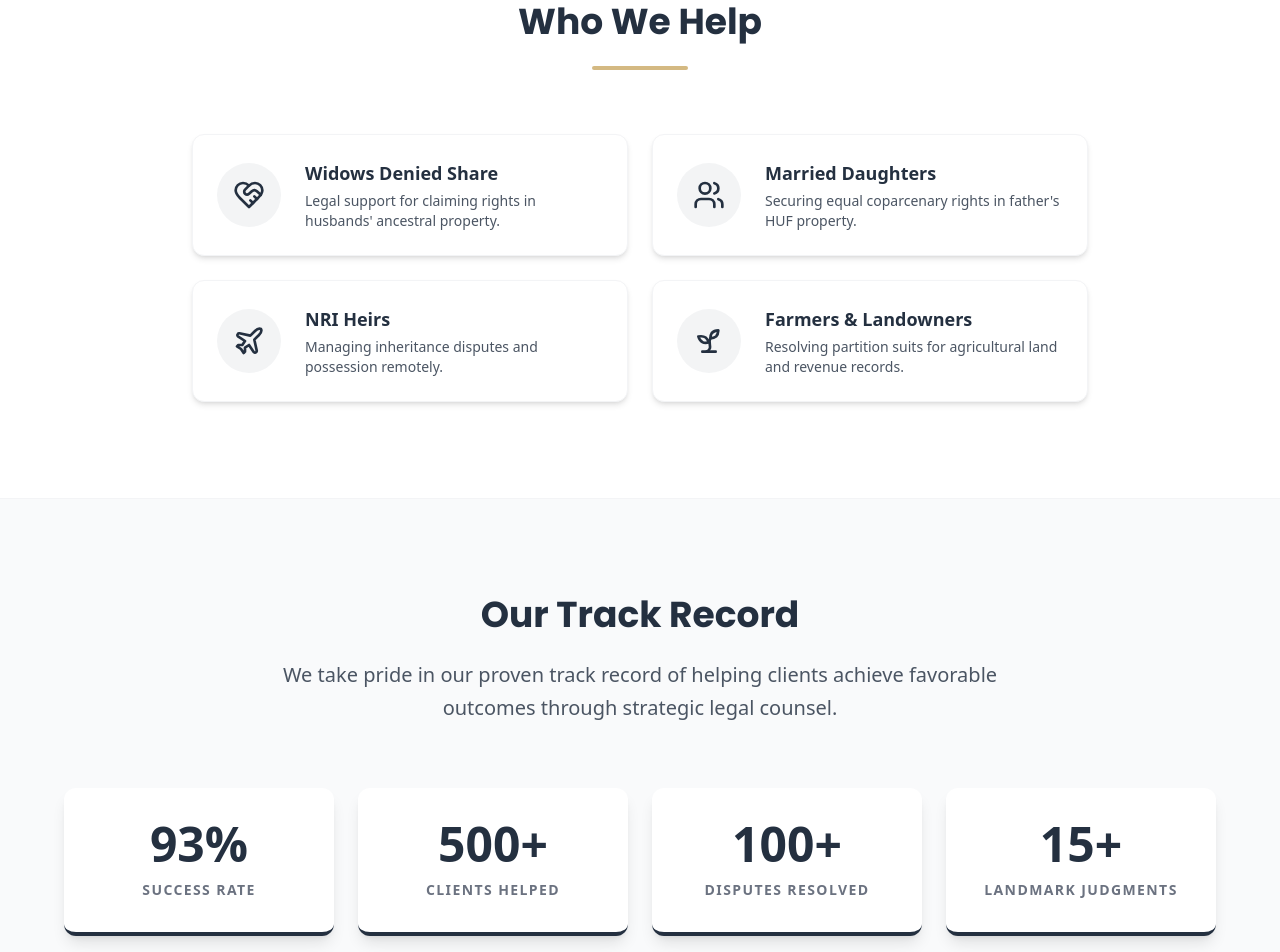
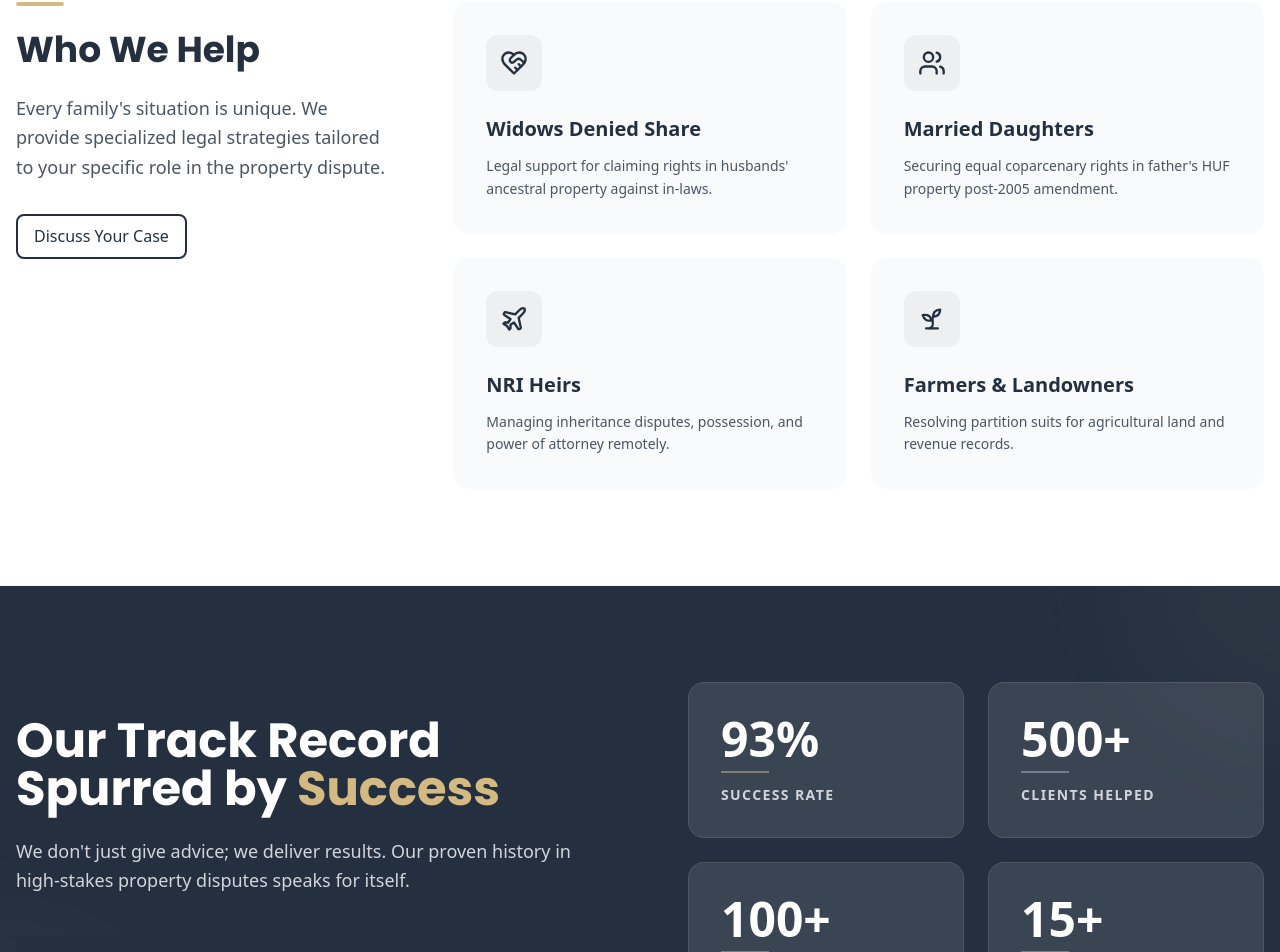
Before and after one commit to prateeksaxena1/nayasetu, a React (Vite) app: page / in a window 1280 px wide. Shown: the part 1151-2103 px from the top of the page. Built offline with nearby package versions, Linux system fonts and the light colour scheme.

Commit message:
redesign home page sections for better narrative flow, Redesign 'Track Record' to premium dark section

```diff
--- a/src/pages/Home.tsx
+++ b/src/pages/Home.tsx
@@ -185,99 +185,131 @@ const Home: React.FC = () => {
 
       <TrustStrip />
 
-      {/* Who We Help Section */}
-      <section className="py-24 bg-bg-default dark:bg-bg-dark border-b border-gray-100 dark:border-gray-800">
+      {/* Who We Help Section - 2 Column Layout */}
+      <section className="py-24 bg-white dark:bg-gray-900 border-b border-gray-100 dark:border-gray-800">
         <div className="container mx-auto px-4">
-          <FadeIn direction="up" className="text-center mb-16">
-            <h2 className="text-4xl font-bold text-primary dark:text-text-inverted mb-6 font-poppins">{t('whoWeHelp.title')}</h2>
-            <div className="w-24 h-1 bg-accent mx-auto rounded-full"></div>
+          <div className="grid grid-cols-1 lg:grid-cols-12 gap-12 lg:gap-16 items-start">
+            {/* Sticky Content Left */}
+            <div className="lg:col-span-4 lg:sticky lg:top-32">
+              <FadeIn direction="up">
+                <div className="w-12 h-1 bg-accent mb-6 rounded-full"></div>
+                <h2 className="text-3xl md:text-4xl font-bold text-primary dark:text-text-inverted mb-6 font-poppins leading-tight">
+                  {t('whoWeHelp.title')}
+                </h2>
+                <p className="text-lg text-text-muted dark:text-gray-400 mb-8 leading-relaxed">
+                  Every family's situation is unique. We provide specialized legal strategies tailored to your specific role in the property dispute.
+                </p>
+                <Button variant="outlined" className="hidden lg:inline-flex" onClick={() => setShowConsultationForm(true)}>
+                  Discuss Your Case
+                </Button>
               </FadeIn>
+            </div>
 
-          <StaggerChildren className="grid grid-cols-1 md:grid-cols-2 gap-6 max-w-4xl mx-auto">
-            <StaggerItem className="flex items-center p-6 bg-bg-default dark:bg-gray-800 rounded-xl shadow-md border border-gray-100 dark:border-gray-700 hover:shadow-lg transition-all duration-300 transform hover:-translate-y-1">
-              <div className="flex-shrink-0 mr-6 p-4 bg-primary/5 dark:bg-primary/20 rounded-full text-primary dark:text-accent">
-                <HeartHandshake className="w-8 h-8" />
+            {/* Grid Content Right */}
+            <div className="lg:col-span-8">
+              <StaggerChildren className="grid grid-cols-1 md:grid-cols-2 gap-6">
+                <StaggerItem className="flex flex-col p-8 bg-bg-muted dark:bg-gray-800 rounded-2xl hover:bg-white hover:shadow-xl transition-all duration-300 border border-transparent hover:border-gray-100 dark:hover:border-gray-700 group">
+                  <div className="w-14 h-14 mb-6 rounded-xl bg-primary/5 dark:bg-primary/20 text-primary dark:text-accent flex items-center justify-center group-hover:bg-primary group-hover:text-white transition-colors duration-300">
+                    <HeartHandshake className="w-7 h-7" />
                   </div>
-              <div>
-                <h3 className="font-bold text-lg text-primary dark:text-text-inverted mb-1">Widows Denied Share</h3>
-                <p className="text-gray-600 dark:text-gray-400 text-sm">Legal support for claiming rights in husbands' ancestral property.</p>
-              </div>
+                  <h3 className="font-bold text-xl text-primary dark:text-text-inverted mb-3">Widows Denied Share</h3>
+                  <p className="text-text-muted dark:text-gray-400 text-sm leading-relaxed">Legal support for claiming rights in husbands' ancestral property against in-laws.</p>
                 </StaggerItem>
 
-            <StaggerItem className="flex items-center p-6 bg-bg-default dark:bg-gray-800 rounded-xl shadow-md border border-gray-100 dark:border-gray-700 hover:shadow-lg transition-all duration-300 transform hover:-translate-y-1">
-              <div className="flex-shrink-0 mr-6 p-4 bg-primary/5 dark:bg-primary/20 rounded-full text-primary dark:text-accent">
-                <Users className="w-8 h-8" />
+                <StaggerItem className="flex flex-col p-8 bg-bg-muted dark:bg-gray-800 rounded-2xl hover:bg-white hover:shadow-xl transition-all duration-300 border border-transparent hover:border-gray-100 dark:hover:border-gray-700 group">
+                  <div className="w-14 h-14 mb-6 rounded-xl bg-primary/5 dark:bg-primary/20 text-primary dark:text-accent flex items-center justify-center group-hover:bg-primary group-hover:text-white transition-colors duration-300">
+                    <Users className="w-7 h-7" />
                   </div>
-              <div>
-                <h3 className="font-bold text-lg text-primary dark:text-text-inverted mb-1">Married Daughters</h3>
-                <p className="text-gray-600 dark:text-gray-400 text-sm">Securing equal coparcenary rights in father's HUF property.</p>
-              </div>
+                  <h3 className="font-bold text-xl text-primary dark:text-text-inverted mb-3">Married Daughters</h3>
+                  <p className="text-text-muted dark:text-gray-400 text-sm leading-relaxed">Securing equal coparcenary rights in father's HUF property post-2005 amendment.</p>
                 </StaggerItem>
 
-            <StaggerItem className="flex items-center p-6 bg-bg-default dark:bg-gray-800 rounded-xl shadow-md border border-gray-100 dark:border-gray-700 hover:shadow-lg transition-all duration-300 transform hover:-translate-y-1">
-              <div className="flex-shrink-0 mr-6 p-4 bg-primary/5 dark:bg-primary/20 rounded-full text-primary dark:text-accent">
-                <Plane className="w-8 h-8" />
+                <StaggerItem className="flex flex-col p-8 bg-bg-muted dark:bg-gray-800 rounded-2xl hover:bg-white hover:shadow-xl transition-all duration-300 border border-transparent hover:border-gray-100 dark:hover:border-gray-700 group">
+                  <div className="w-14 h-14 mb-6 rounded-xl bg-primary/5 dark:bg-primary/20 text-primary dark:text-accent flex items-center justify-center group-hover:bg-primary group-hover:text-white transition-colors duration-300">
+                    <Plane className="w-7 h-7" />
                   </div>
-              <div>
-                <h3 className="font-bold text-lg text-primary dark:text-text-inverted mb-1">NRI Heirs</h3>
-                <p className="text-gray-600 dark:text-gray-400 text-sm">Managing inheritance disputes and possession remotely.</p>
-              </div>
+                  <h3 className="font-bold text-xl text-primary dark:text-text-inverted mb-3">NRI Heirs</h3>
+                  <p className="text-text-muted dark:text-gray-400 text-sm leading-relaxed">Managing inheritance disputes, possession, and power of attorney remotely.</p>
                 </StaggerItem>
 
-            <StaggerItem className="flex items-center p-6 bg-bg-default dark:bg-gray-800 rounded-xl shadow-md border border-gray-100 dark:border-gray-700 hover:shadow-lg transition-all duration-300 transform hover:-translate-y-1">
-              <div className="flex-shrink-0 mr-6 p-4 bg-primary/5 dark:bg-primary/20 rounded-full text-primary dark:text-accent">
-                <Sprout className="w-8 h-8" />
+                <StaggerItem className="flex flex-col p-8 bg-bg-muted dark:bg-gray-800 rounded-2xl hover:bg-white hover:shadow-xl transition-all duration-300 border border-transparent hover:border-gray-100 dark:hover:border-gray-700 group">
+                  <div className="w-14 h-14 mb-6 rounded-xl bg-primary/5 dark:bg-primary/20 text-primary dark:text-accent flex items-center justify-center group-hover:bg-primary group-hover:text-white transition-colors duration-300">
+                    <Sprout className="w-7 h-7" />
                   </div>
+                  <h3 className="font-bold text-xl text-primary dark:text-text-inverted mb-3">Farmers & Landowners</h3>
+                  <p className="text-text-muted dark:text-gray-400 text-sm leading-relaxed">Resolving partition suits for agricultural land and revenue records.</p>
+                </StaggerItem>
+              </StaggerChildren>
+              <div className="mt-8 lg:hidden">
+                <Button variant="outlined" className="w-full" onClick={() => setShowConsultationForm(true)}>
+                  Discuss Your Case
+                </Button>
+              </div>
+            </div>
+          </div>
+        </div>
+      </section >
+
+      {/* Track Record Section - Dark Theme 2x2 Grid */}
+      <section id="track-record" className="py-24 bg-primary text-white overflow-hidden relative">
+        {/* Background Patterns */}
+        <div className="absolute top-0 right-0 w-64 h-64 bg-accent/5 rounded-full blur-3xl -mr-32 -mt-32"></div>
+        <div className="absolute bottom-0 left-0 w-80 h-80 bg-accent/5 rounded-full blur-3xl -ml-40 -mb-40"></div>
+
+        <div className="container mx-auto px-4 relative z-10">
+          <div className="grid grid-cols-1 lg:grid-cols-2 gap-16 lg:gap-24 items-center">
+
+            {/* Left Content */}
+            <div className="text-center lg:text-left">
+              <FadeIn direction="up">
+                <h2 className="text-4xl lg:text-5xl font-bold mb-6 font-poppins leading-tight">
+                  Our Track Record Spurred by <span className="text-accent">Success</span>
+                </h2>
+                <p className="text-lg text-gray-300 mb-10 leading-relaxed max-w-xl mx-auto lg:mx-0">
+                  We don't just give advice; we deliver results. Our proven history in high-stakes property disputes speaks for itself.
+                </p>
+                <div className="flex flex-col sm:flex-row gap-4 justify-center lg:justify-start">
+                  <Button onClick={() => setShowConsultationForm(true)} size="large" className="bg-accent text-primary hover:bg-white hover:text-primary border-none shadow-xl">
+                    Get Free Advice
+                  </Button>
+                </div>
+              </FadeIn>
+            </div>
+
+            {/* Right Grid Stats */}
             <div>
-                <h3 className="font-bold text-lg text-primary dark:text-text-inverted mb-1">Farmers & Landowners</h3>
-                <p className="text-gray-600 dark:text-gray-400 text-sm">Resolving partition suits for agricultural land and revenue records.</p>
-              </div>
+              <StaggerChildren className="grid grid-cols-2 gap-4 sm:gap-6">
+                <StaggerItem className="bg-white/10 backdrop-blur-sm p-6 sm:p-8 rounded-2xl border border-white/10 hover:bg-white/15 transition-all duration-300 group">
+                  <div className="text-4xl sm:text-5xl font-bold text-white mb-2 group-hover:scale-110 transition-transform origin-left text-accent">93%</div>
+                  <div className="h-0.5 w-12 bg-accent/50 mb-3"></div>
+                  <div className="text-xs sm:text-sm font-bold text-gray-300 uppercase tracking-widest">Success Rate</div>
+                </StaggerItem>
+
+                <StaggerItem className="bg-white/10 backdrop-blur-sm p-6 sm:p-8 rounded-2xl border border-white/10 hover:bg-white/15 transition-all duration-300 group">
+                  <div className="text-4xl sm:text-5xl font-bold text-white mb-2 group-hover:scale-110 transition-transform origin-left">500+</div>
+                  <div className="h-0.5 w-12 bg-white/30 mb-3"></div>
+                  <div className="text-xs sm:text-sm font-bold text-gray-300 uppercase tracking-widest">Clients Helped</div>
+                </StaggerItem>
+
+                <StaggerItem className="bg-white/10 backdrop-blur-sm p-6 sm:p-8 rounded-2xl border border-white/10 hover:bg-white/15 transition-all duration-300 group">
+                  <div className="text-4xl sm:text-5xl font-bold text-white mb-2 group-hover:scale-110 transition-transform origin-left">100+</div>
+                  <div className="h-0.5 w-12 bg-white/30 mb-3"></div>
+                  <div className="text-xs sm:text-sm font-bold text-gray-300 uppercase tracking-widest">Disputes Resolved</div>
+                </StaggerItem>
+
+                <StaggerItem className="bg-white/10 backdrop-blur-sm p-6 sm:p-8 rounded-2xl border border-white/10 hover:bg-white/15 transition-all duration-300 group">
+                  <div className="text-4xl sm:text-5xl font-bold text-white mb-2 group-hover:scale-110 transition-transform origin-left">15+</div>
+                  <div className="h-0.5 w-12 bg-white/30 mb-3"></div>
+                  <div className="text-xs sm:text-sm font-bold text-gray-300 uppercase tracking-widest">Landmark Judgments</div>
                 </StaggerItem>
               </StaggerChildren>
             </div>
-      </section >
-
-      {/* Track Record Section */}
-      <section id="track-record" className="py-24 bg-bg-muted dark:bg-bg-dark border-b border-gray-100 dark:border-gray-800">
-        <div className="container mx-auto px-4">
-          <div className="text-center mb-16">
-            <h2 className="text-4xl font-bold text-primary dark:text-text-inverted mb-6 font-poppins">Our Track Record</h2>
-            <p className="text-xl text-text-muted dark:text-gray-300 max-w-3xl mx-auto leading-relaxed">
-              We take pride in our proven track record of helping clients achieve favorable outcomes through strategic legal counsel.
-            </p>
-          </div>
-
-          <div className="max-w-6xl mx-auto">
-            <StaggerChildren className="grid grid-cols-2 md:grid-cols-4 gap-6 mb-16" staggerDelay={0.1}>
-              <StaggerItem className="bg-bg-default dark:bg-gray-800 p-8 rounded-xl text-center shadow-lg hover:shadow-xl transition-all border-b-4 border-primary transform hover:-translate-y-1">
-                <div className="text-5xl font-extrabold text-primary dark:text-text-inverted mb-3">93%</div>
-                <div className="text-sm font-bold text-gray-500 dark:text-gray-400 uppercase tracking-widest">Success Rate</div>
-              </StaggerItem>
-              <StaggerItem className="bg-bg-default dark:bg-gray-800 p-8 rounded-xl text-center shadow-lg hover:shadow-xl transition-all border-b-4 border-primary transform hover:-translate-y-1">
-                <div className="text-5xl font-extrabold text-primary dark:text-text-inverted mb-3">500+</div>
-                <div className="text-sm font-bold text-gray-500 dark:text-gray-400 uppercase tracking-widest">Clients Helped</div>
-              </StaggerItem>
-              <StaggerItem className="bg-bg-default dark:bg-gray-800 p-8 rounded-xl text-center shadow-lg hover:shadow-xl transition-all border-b-4 border-primary transform hover:-translate-y-1">
-                <div className="text-5xl font-extrabold text-primary dark:text-text-inverted mb-3">100+</div>
-                <div className="text-sm font-bold text-gray-500 dark:text-gray-400 uppercase tracking-widest">Disputes Resolved</div>
-              </StaggerItem>
-              <StaggerItem className="bg-bg-default dark:bg-gray-800 p-8 rounded-xl text-center shadow-lg hover:shadow-xl transition-all border-b-4 border-primary transform hover:-translate-y-1">
-                <div className="text-5xl font-extrabold text-primary dark:text-text-inverted mb-3">15+</div>
-                <div className="text-sm font-bold text-gray-500 dark:text-gray-400 uppercase tracking-widest">Landmark Judgments</div>
-              </StaggerItem>
-            </StaggerChildren>
-
-            <FadeIn direction="up" delay={0.4} className="text-center">
-              <Button onClick={() => setShowConsultationForm(true)} size="large" className="shadow-xl hover:shadow-2xl px-10 py-4 text-xl">
-                Book a Free Consultation
-              </Button>
-            </FadeIn>
           </div>
         </div>
       </section>
 
       {/* Practice Areas */}
-      <section className="py-24 bg-bg-default dark:bg-gray-800">
+      <section className="py-24 bg-bg-muted dark:bg-gray-800">
         <div className="container mx-auto px-4">
           <div className="text-center mb-16">
             <h2 className="text-3xl font-bold text-primary dark:text-text-inverted mb-4">{t('practiceAreas.title')}</h2>
@@ -395,61 +427,60 @@ const Home: React.FC = () => {
         </div>
       </section >
 
-      {/* Why Choose Us */}
-      < section className="py-20 bg-primary text-text-inverted" >
+      {/* Why Choose Us - Split Layout */}
+      <section className="py-24 bg-white dark:bg-gray-900 border-t border-gray-100 dark:border-gray-800">
         <div className="container mx-auto px-4">
-          <FadeIn direction="down" className="text-center mb-16">
-            <h2 className="text-3xl font-bold mb-4">Why Choose Nayaysetu</h2>
-            <p className="text-xl text-gray-200 max-w-3xl mx-auto">
-              We understand that property disputes are not just legal battles—they are family matters. We handle them with expertise and empathy.
-            </p>
-          </FadeIn>
+          <div className="grid grid-cols-1 lg:grid-cols-2 gap-16 items-center">
 
-          <StaggerChildren className="grid grid-cols-1 md:grid-cols-2 lg:grid-cols-4 gap-8">
-            <StaggerItem className="text-center p-6 rounded-lg bg-white/10">
-              <div className="w-16 h-16 mx-auto mb-4 flex items-center justify-center rounded-full bg-accent text-white">
-                <Award className="w-8 h-8" />
-              </div>
-              <h3 className="text-xl font-semibold mb-2">Inheritance Specialists</h3>
-              <p className="text-gray-200">
-                Unlike general firms, we focus exclusively on property and succession laws. We know every nuance of the Hindu Succession Act.
-              </p>
+            {/* Left: Icon Grid */}
+            <div className="order-2 lg:order-1">
+              <StaggerChildren className="grid grid-cols-1 sm:grid-cols-2 gap-6">
+                <StaggerItem className="p-6 bg-bg-muted dark:bg-gray-800 rounded-xl border-l-4 border-accent hover:shadow-md transition-shadow">
+                  <Award className="w-8 h-8 text-primary mb-4" />
+                  <h3 className="text-lg font-bold text-primary dark:text-white mb-2">Inheritance Specialists</h3>
+                  <p className="text-sm text-text-muted dark:text-gray-400">Exclusive focus on property & succession laws, knowing every nuance of the Hindu Succession Act.</p>
                 </StaggerItem>
 
-            <StaggerItem className="text-center p-6 rounded-lg bg-white/10">
-              <div className="w-16 h-16 mx-auto mb-4 flex items-center justify-center rounded-full bg-accent text-white">
-                <Users className="w-8 h-8" />
-              </div>
-              <h3 className="text-xl font-semibold mb-2">Family Harmony</h3>
-              <p className="text-gray-200">
-                We prioritize mediation and family settlements to resolve disputes amicably, saving you years of court battles and stress.
-              </p>
+                <StaggerItem className="p-6 bg-bg-muted dark:bg-gray-800 rounded-xl border-l-4 border-accent hover:shadow-md transition-shadow">
+                  <Users className="w-8 h-8 text-primary mb-4" />
+                  <h3 className="text-lg font-bold text-primary dark:text-white mb-2">Family Harmony</h3>
+                  <p className="text-sm text-text-muted dark:text-gray-400">Prioritizing mediation and family settlements to resolve disputes amicably without court battles.</p>
                 </StaggerItem>
 
-            <StaggerItem className="text-center p-6 rounded-lg bg-white/10">
-              <div className="w-16 h-16 mx-auto mb-4 flex items-center justify-center rounded-full bg-nayaysetu-gold text-white">
-                <svg className="w-8 h-8" fill="none" stroke="currentColor" viewBox="0 0 24 24" xmlns="http://www.w3.org/2000/svg">
+                <StaggerItem className="p-6 bg-bg-muted dark:bg-gray-800 rounded-xl border-l-4 border-accent hover:shadow-md transition-shadow">
+                  <svg className="w-8 h-8 text-primary mb-4" fill="none" stroke="currentColor" viewBox="0 0 24 24" xmlns="http://www.w3.org/2000/svg">
                     <path strokeLinecap="round" strokeLinejoin="round" strokeWidth="2" d="M9 12l2 2 4-4m6 2a9 9 0 11-18 0 9 9 0 0118 0z"></path>
                   </svg>
-              </div>
-              <h3 className="text-xl font-semibold mb-2">Clear Rights</h3>
-              <p className="text-gray-200">
-                Whether you are a daughter, widow, or NRI, we explain your legal rights in simple language so you can make informed decisions.
-              </p>
+                  <h3 className="text-lg font-bold text-primary dark:text-white mb-2">Clear Rights</h3>
+                  <p className="text-sm text-text-muted dark:text-gray-400">Explaining legal rights in simple language so you can make informed decisions.</p>
                 </StaggerItem>
 
-            <StaggerItem className="text-center p-6 rounded-lg bg-white/10">
-              <div className="w-16 h-16 mx-auto mb-4 flex items-center justify-center rounded-full bg-nayaysetu-gold text-white">
-                <svg className="w-8 h-8" fill="none" stroke="currentColor" viewBox="0 0 24 24" xmlns="http://www.w3.org/2000/svg">
+                <StaggerItem className="p-6 bg-bg-muted dark:bg-gray-800 rounded-xl border-l-4 border-accent hover:shadow-md transition-shadow">
+                  <svg className="w-8 h-8 text-primary mb-4" fill="none" stroke="currentColor" viewBox="0 0 24 24" xmlns="http://www.w3.org/2000/svg">
                     <path strokeLinecap="round" strokeLinejoin="round" strokeWidth="2" d="M12 8v4l3 3m6-3a9 9 0 11-18 0 9 9 0 0118 0z"></path>
                   </svg>
-              </div>
-              <h3 className="text-xl font-semibold mb-2">Time-Efficient</h3>
-              <p className="text-gray-200">
-                Property cases can drag on for decades. Our strategic approach is designed to reach a conclusion—settlement or decree—faster.
-              </p>
+                  <h3 className="text-lg font-bold text-primary dark:text-white mb-2">Time-Efficient</h3>
+                  <p className="text-sm text-text-muted dark:text-gray-400">Strategic approach designed to conclude settlement or decree faster.</p>
                 </StaggerItem>
               </StaggerChildren>
+            </div>
+
+            {/* Right: Text Content */}
+            <div className="order-1 lg:order-2 text-center lg:text-left">
+              <FadeIn direction="up">
+                <h2 className="text-3xl md:text-4xl font-bold text-primary dark:text-text-inverted mb-6 leading-tight">
+                  Why Families Trust <br /> <span className="text-accent">Nayaysetu</span>
+                </h2>
+                <p className="text-lg text-text-muted dark:text-gray-300 mb-8 leading-relaxed">
+                  Property disputes aren't just legal battles—they are family matters. We handle them with expertise of a large firm and the empathy of a family counselor.
+                </p>
+                <Button size="large" onClick={() => setShowConsultationForm(true)}>
+                  Speak to an Expert
+                </Button>
+              </FadeIn>
+            </div>
+
+          </div>
         </div>
       </section >
 
```
Lines whose indentation alone changed are shown as unchanged.
